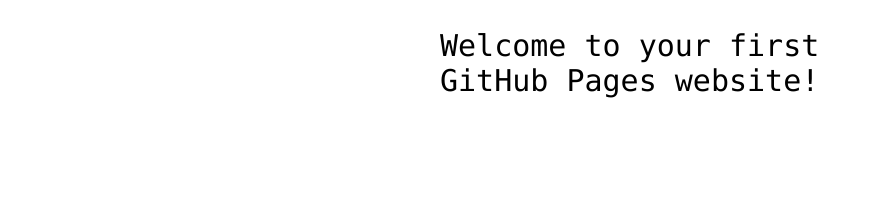
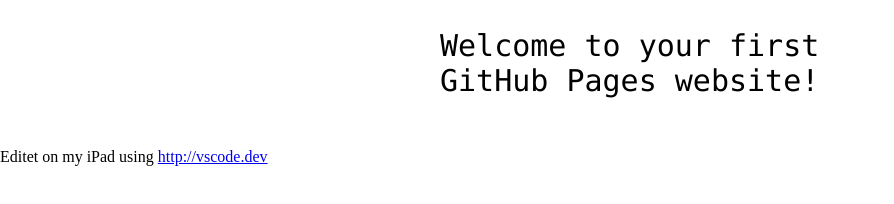
Before and after one commit to malhadeff/hello-world, a plain HTML site: page index.html in a window 1280 px wide. Shown: the part 360-564 px from the top of the page, without its empty margins (0-894 px from the left). Drawn offline with Linux system fonts and the light colour scheme.

Commit message:
Change page text

```diff
--- a/index.html
+++ b/index.html
@@ -13,6 +13,6 @@
 
 <!-- Change this code here by copy and pasting your template on line 15 -->
 <p>Welcome to your first GitHub Pages website!</p>
-
+Editet on my iPad using <a href="http://vscode.dev">http://vscode.dev</a>
 </body>
 </html>
```
